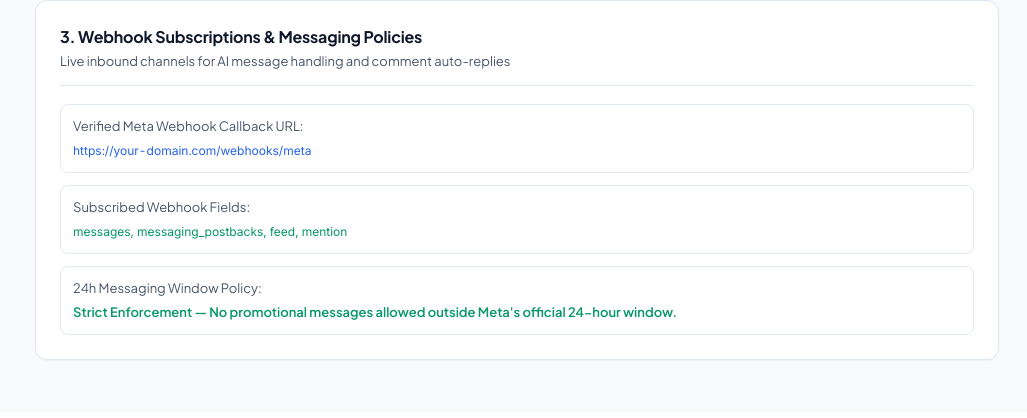
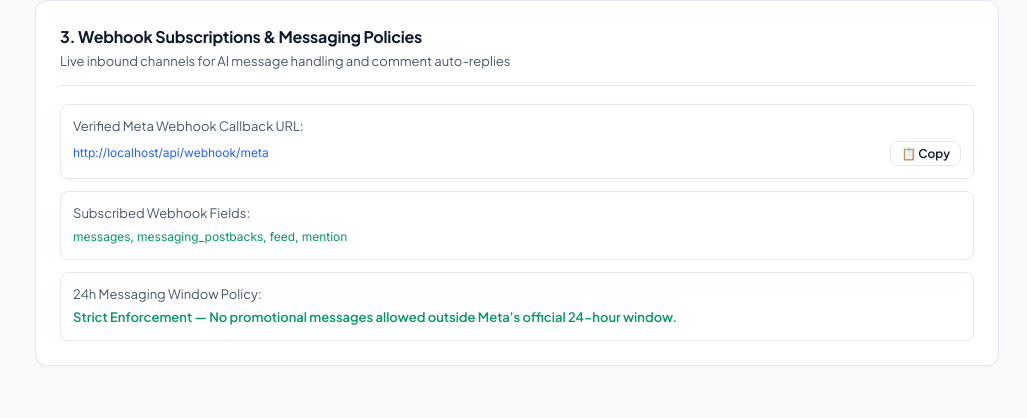
Before and after one commit to karim-abdalwahid/hudhud-radar, a FastAPI app: page /settings in a window 1280 px wide. Shown: the part 1169-1587 px from the top of the page, without its empty margins (253-1280 px from the left). Before the commit the page ends 1530 px from the top, so only its background shows below. Run offline with FastAPI, Linux system fonts and the light colour scheme; some libraries are stand-ins or nearby versions.

Commit message:
feat(ui): display dynamic webhook callback URL with copy button in settings

```diff
--- a/src/templates/settings.html
+++ b/src/templates/settings.html
@@ -169,7 +169,10 @@
                     <div style="display: flex; flex-direction: column; gap: 12px;">
                         <div style="background: var(--bg-input); padding: 12px; border: 1px solid var(--border-default); border-radius: var(--radius-sm); font-size: 13px;">
                             <div style="color: var(--text-secondary); margin-bottom: 4px;" data-i18n="set.callback_label">Verified Meta Webhook Callback URL:</div>
-                            <code class="mono" style="color: var(--accent-blue);">https://your-domain.com/webhooks/meta</code>
+                            <div style="display: flex; align-items: center; justify-content: space-between; gap: 8px; flex-wrap: wrap;">
+                                <code id="webhook-callback-display" class="mono" style="color: var(--accent-blue); word-break: break-all;">https://hudhud-radar.vercel.app/api/webhook/meta</code>
+                                <button type="button" class="btn-secondary" style="padding: 4px 10px; font-size: 12px; cursor: pointer;" onclick="copyWebhookUrl()">📋 Copy</button>
+                            </div>
                         </div>
 
                         <div style="background: var(--bg-input); padding: 12px; border: 1px solid var(--border-default); border-radius: var(--radius-sm); font-size: 13px;">
@@ -216,6 +219,12 @@
                 document.getElementById('status-ig-id').textContent = data.instagram_account_id || '-';
                 document.getElementById('status-supabase').textContent = data.supabase_connected ? t('set.supabase_connected') : t('set.supabase_local');
 
+                // Update webhook display to current origin if available
+                const webhookDisplay = document.getElementById('webhook-callback-display');
+                if (webhookDisplay && window.location.origin && window.location.origin !== 'null') {
+                    webhookDisplay.textContent = window.location.origin + '/api/webhook/meta';
+                }
+
                 // Fill inputs if available
                 if (data.page_id && !document.getElementById('input-page-id').value) {
                     document.getElementById('input-page-id').value = data.page_id;
@@ -229,6 +238,17 @@
             } catch (e) {
                 console.error("Error loading settings status:", e);
             }
+        }
+
+        function copyWebhookUrl() {
+            const display = document.getElementById('webhook-callback-display');
+            const url = display ? display.textContent.trim() : 'https://hudhud-radar.vercel.app/api/webhook/meta';
+            navigator.clipboard.writeText(url).then(() => {
+                const isAr = window.hudhudI18n && window.hudhudI18n.currentLang === 'ar';
+                alert(isAr ? '✅ تم نسخ رابط الـ Webhook إلى الحافظة!' : '✅ Webhook URL copied to clipboard!');
+            }).catch(() => {
+                prompt("Copy Webhook URL:", url);
+            });
         }
 
         async function saveMetaConfig() {
```
